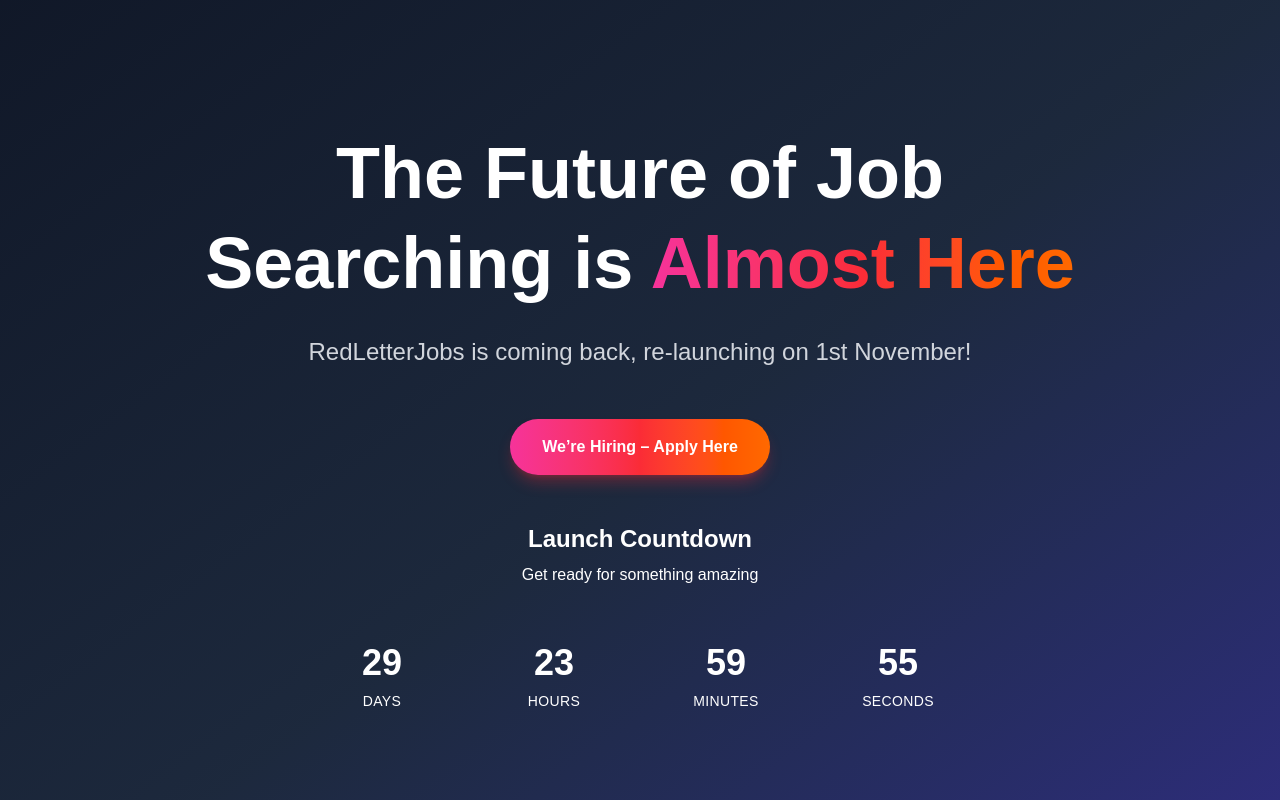
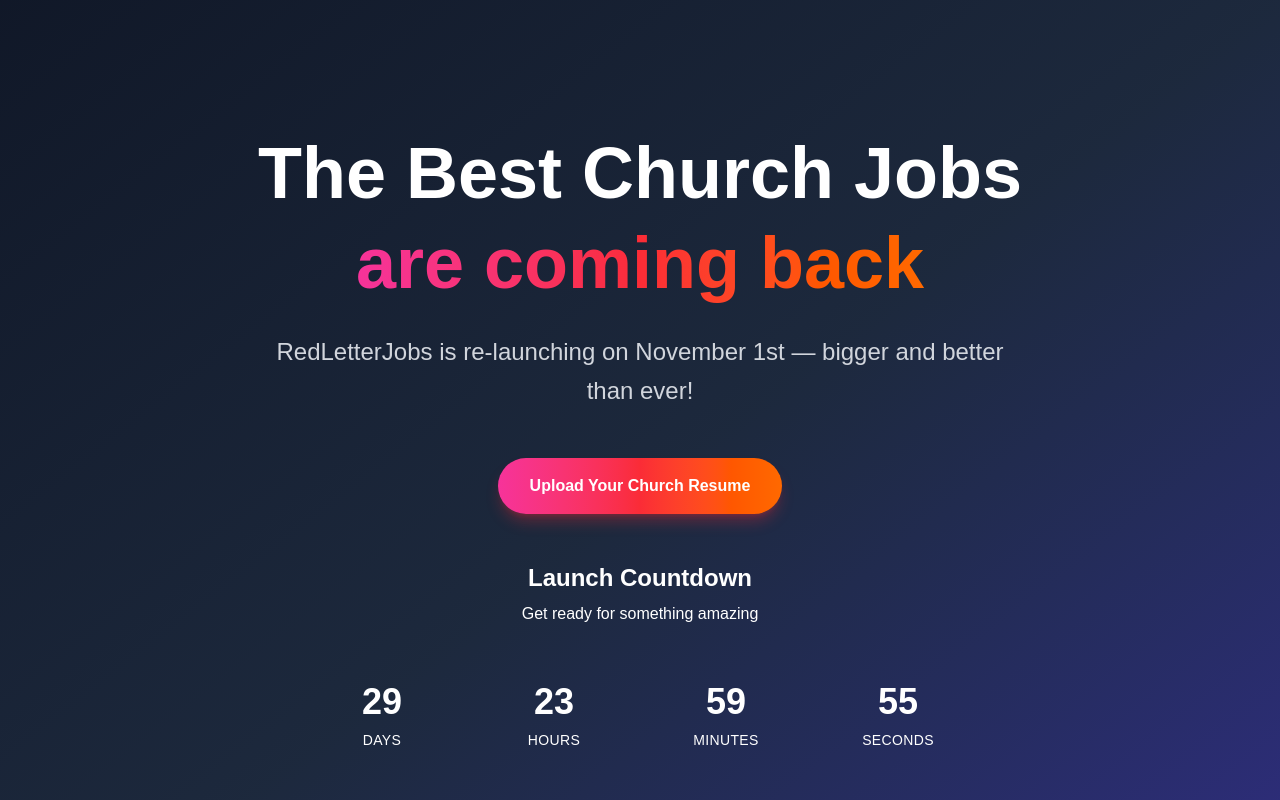
Before and after one commit to peachforward/redletterswelcomepage, a Next.js app: page / in a window 1280 px wide. Shown: the top 800 px of the page. Built offline with nearby package versions, Linux system fonts and the light colour scheme.

Commit message:
feat: Update heading and subtext for RedLetterJobs re-launch announcement

```diff
--- a/src/app/page.tsx
+++ b/src/app/page.tsx
@@ -22,15 +22,16 @@
 
               {/* Heading */}
               <h1 className="text-5xl lg:text-7xl font-bold text-white leading-tight max-w-4xl mx-auto">
-                The Future of Job Searching is{" "}
+                The Best Church Jobs
                 <span className="bg-gradient-to-r from-pink-500 via-red-500 to-orange-500 bg-clip-text text-transparent">
-                  Almost Here
+                  <br />are coming back{" "}
                 </span>
               </h1>
 
               {/* Subtext */}
               <p className="text-xl lg:text-2xl text-gray-300 leading-relaxed max-w-3xl mx-auto">
-                RedLetterJobs is coming back, re-launching on 1st November!{" "}
+                RedLetterJobs is re-launching on November 1st — bigger and
+                better than ever!
               </p>
             </div>
             <div className="mt-8">
@@ -38,10 +39,10 @@
                 href="https://docs.google.com/forms/d/e/1FAIpQLSdsvMXLPUVeXtYwKj61KN7ep6Jzv4Ptenk4e_bbuxOovvRliA/viewform"
                 target="_blank"
                 rel="noopener noreferrer"
-                className="inline-block px-8 py-4 rounded-full bg-gradient-to-r from-pink-500 via-red-500 to-orange-500
+                className=" capitalize inline-block px-8 py-4 rounded-full bg-gradient-to-r from-pink-500 via-red-500 to-orange-500
                            text-white font-semibold shadow-lg shadow-red-500/30 hover:opacity-90 transition"
               >
-                We’re Hiring – Apply Here
+                Upload your church resume{" "}
               </a>
             </div>
 
```
